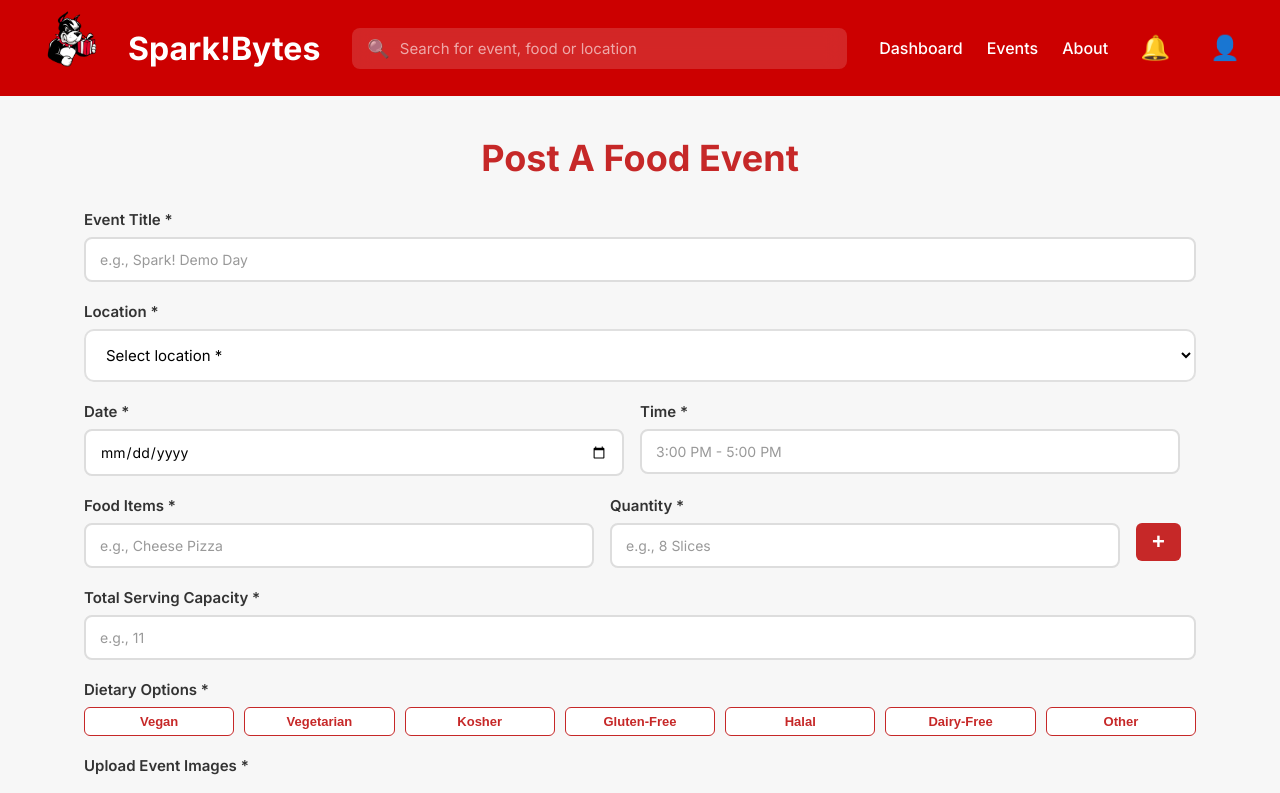
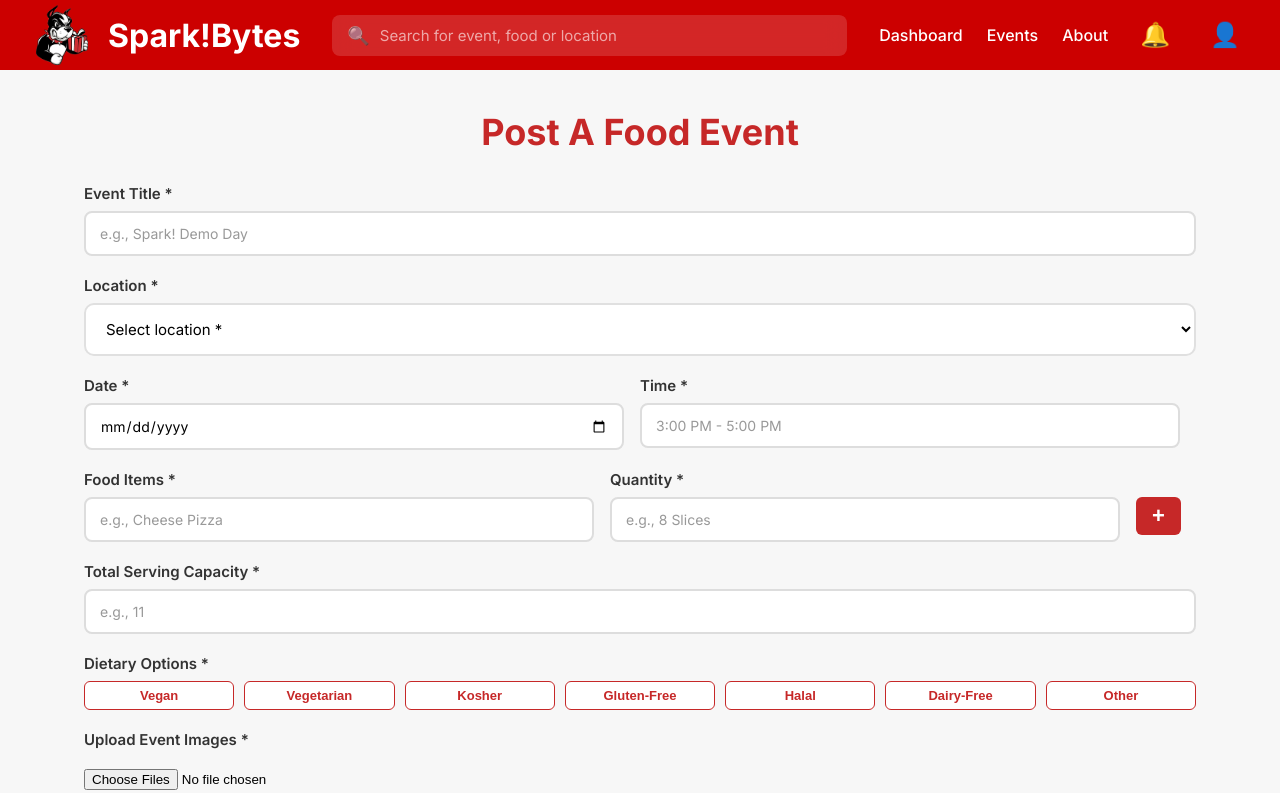
Before and after one commit to zhqian1102/CS391-Group9-Spark-Bytes-Project, a React (Create React App) app in the folder client/: page /post in a window 1280 px wide. Shown: the top 793 px of the page. Built offline with nearby package versions, Linux system fonts and the light colour scheme; no server answers; the HTML template or start-up script is replaced by a standard one.

Commit message:
reszie the header logo

```diff
--- a/client/src/components/NavigationBar.css
+++ b/client/src/components/NavigationBar.css
@@ -3,6 +3,7 @@
   background-color: #cc0000;
   color: white;
   padding: 0.5rem 2rem;
+  height: 70px;
   display: flex;
   align-items: center;
   justify-content: space-between;
@@ -15,11 +16,12 @@
 }
 
 .header-logo {
-  width: 80px;
-  height: 80px;
+  width: 60px;
+  height: 60px;
   object-fit: contain;
   border-radius: 8px;
   padding: 0px;
+  align-items: center;
 }
 
 .header-title {
```
Also changed, not shown: client/public/sparkbytes.png.
